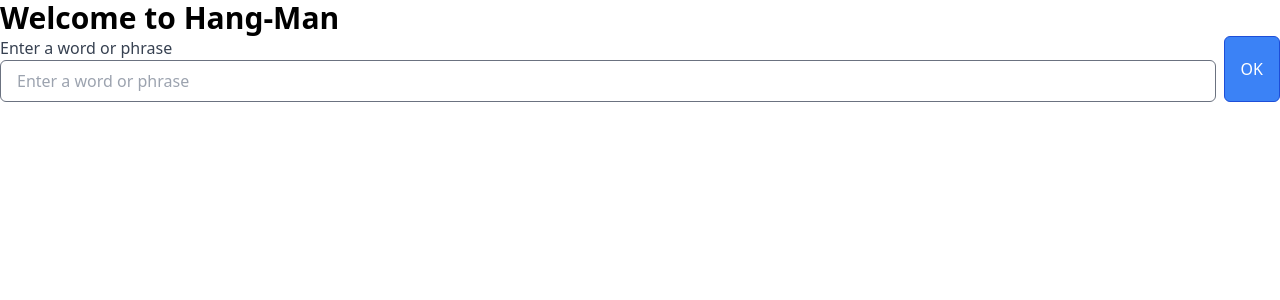
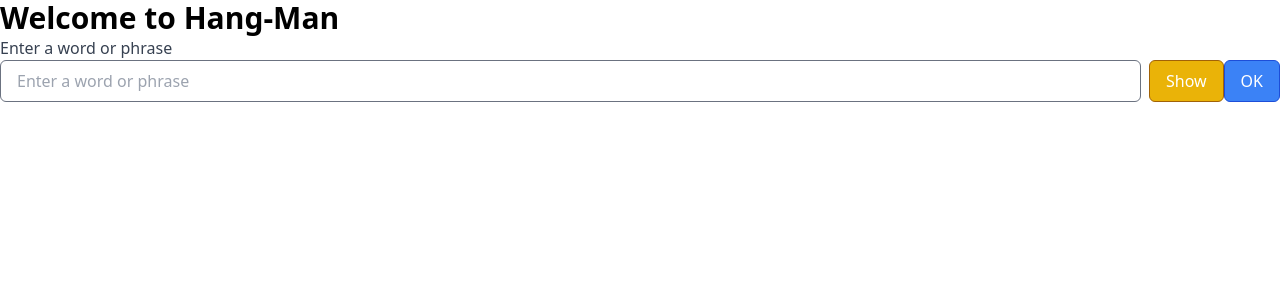
Before and after one commit to Himanshukumar786/Hang-Man, a React (Vite) app: page / in a window 1280 px wide. Shown: the top 300 px of the page. Built offline with nearby package versions, Linux system fonts and the light colour scheme.

Commit message:
Added PAC pattern and Fixed bug for Button Type

```diff
--- a/src/App.jsx
+++ b/src/App.jsx
@@ -1,10 +1,10 @@
-import TextInputForm from "./components/TextInputForm/TextInputForm";
+import TextInputFormContainer from "./components/TextInputForm/TextInputFormContainer";
 
 function App() {
   return (
     <div>
       <h1 className="font-semibold text-3xl">Welcome to Hang-Man</h1>
-      <TextInputForm onSubmit={(value) => console.log("value from the hidden form is", value)}/>
+      <TextInputFormContainer onSubmit={(value) => console.log("value from the hidden form is", value)}/>
     </div>
   );
 }
--- a/src/components/TextInputForm/TextInputForm.jsx
+++ b/src/components/TextInputForm/TextInputForm.jsx
@@ -1,42 +1,34 @@
+// Presentation component
 import TextInput from "../TextInput/TextInput";
 import Button from "../Button/Button" ;
-import { useState } from "react";
 
-function TextInputForm({ onSubmit }) {
-
-    const [value, setValue] = useState('');
-
-    function handleFormSubmit(event) {
-        event.preventDefault();
-        console.log('Form submitted', value);
-        onSubmit?.(value); // if onSubmit is defined, call it with the value
-    }
-
-    function handleTextInputChange(event) {
-        console.log('Text input changed');
-        console.log(event.target.value);
-        setValue(event.target.value); // whenever I Type in the input field, it will update the value
-    }
-
+function TextInputForm({ handleFormSubmit, handleTextInputChange, value, inputType, setInputType }) {
     return (
-        <form className="flex" onSubmit={handleFormSubmit}>
+        <form className="flex items-end" onSubmit={handleFormSubmit}>
             <div className="mr-2 flex-1">
                  <TextInput
                     label="Enter a word or phrase"
-                    type="password"
+                    type={inputType}
                     value={value}
                     onChange={handleTextInputChange}
                 />
             </div>
 
-            <div className="flex">
-                    <Button
-                        text="OK"
-                        type="submit"
-                    />
+            <div>
+                <Button
+                    styleType="warning"
+                    text={inputType === 'password' ? 'Show' : 'Hide'}
+                    onClickHandler={() => setInputType(inputType === 'password' ? 'text' : 'password')}
+                />
+            </div>
+
+            <div>
+                <Button
+                    text="OK"
+                    buttonType="submit"
+                />
             </div>
         </form>
-
     );
 
 }
--- /dev/null
+++ b/src/components/TextInputForm/TextInputFormContainer.jsx
@@ -0,0 +1,34 @@
+import { useState } from "react";
+import TextInputForm from "./TextInputForm";
+
+// Container component for TextInputForm
+function TextInputFormContainer({ onSubmit}) {
+    const [value, setValue] = useState('');
+    const [inputType, setInputType] = useState('password');
+
+    function handleFormSubmit(event) {
+        event.preventDefault();
+        console.log('Form submitted', value);
+        onSubmit?.(value); // if onSubmit is defined, call it with the value
+    }
+
+    function handleTextInputChange(event) {
+        console.log('Text input changed');
+        console.log(event.target.value);
+        setValue(event.target.value); // whenever I Type in the input field, it will update the value
+    }
+
+    return (
+        // Calling the presentation layer
+        <TextInputForm
+            handleFormSubmit={handleFormSubmit}
+            handleTextInputChange={handleTextInputChange}
+            value={value}
+            inputType={inputType}
+            setInputType={setInputType}
+        />
+    );
+
+}
+
+export default TextInputFormContainer;
```
